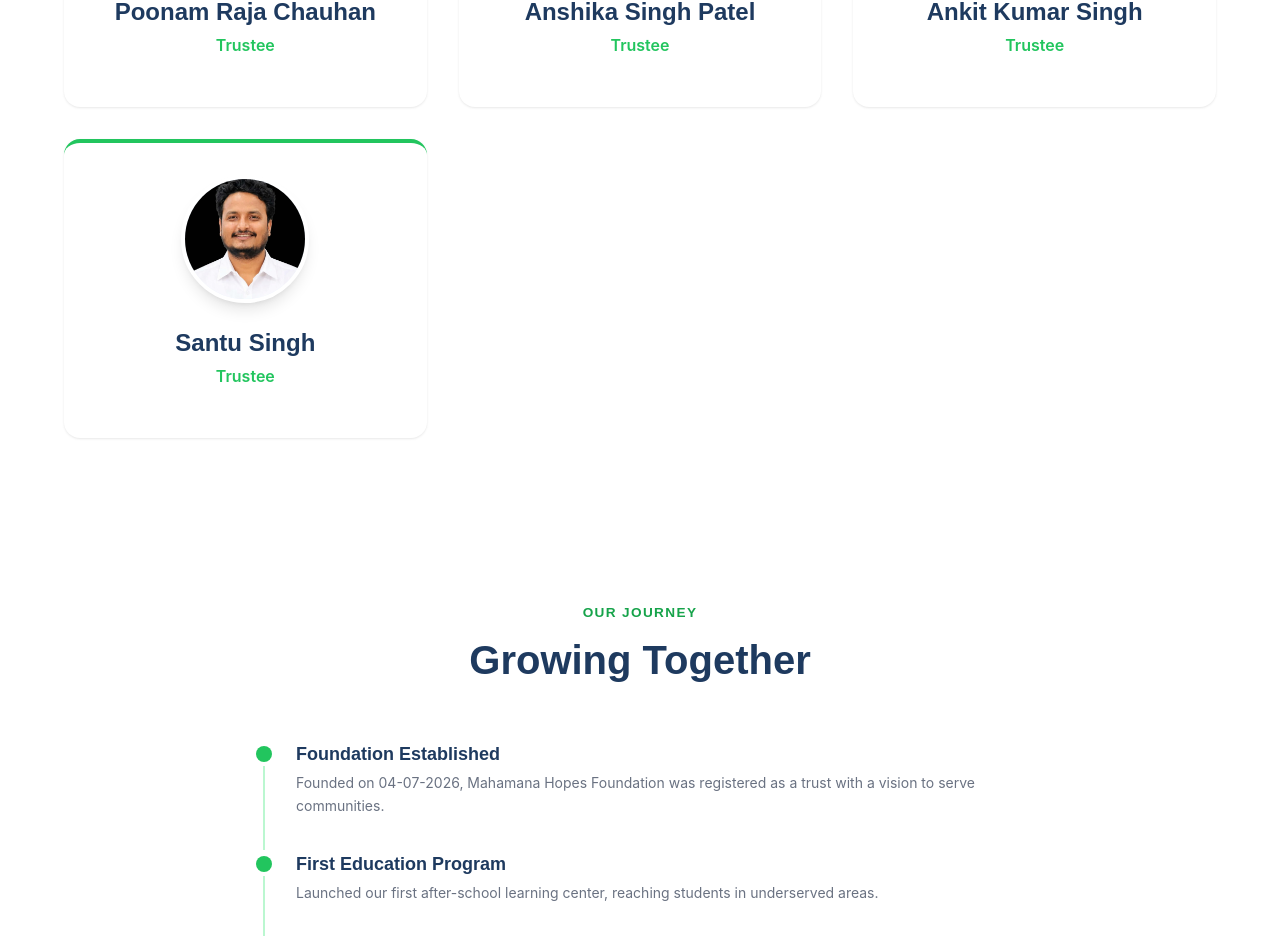
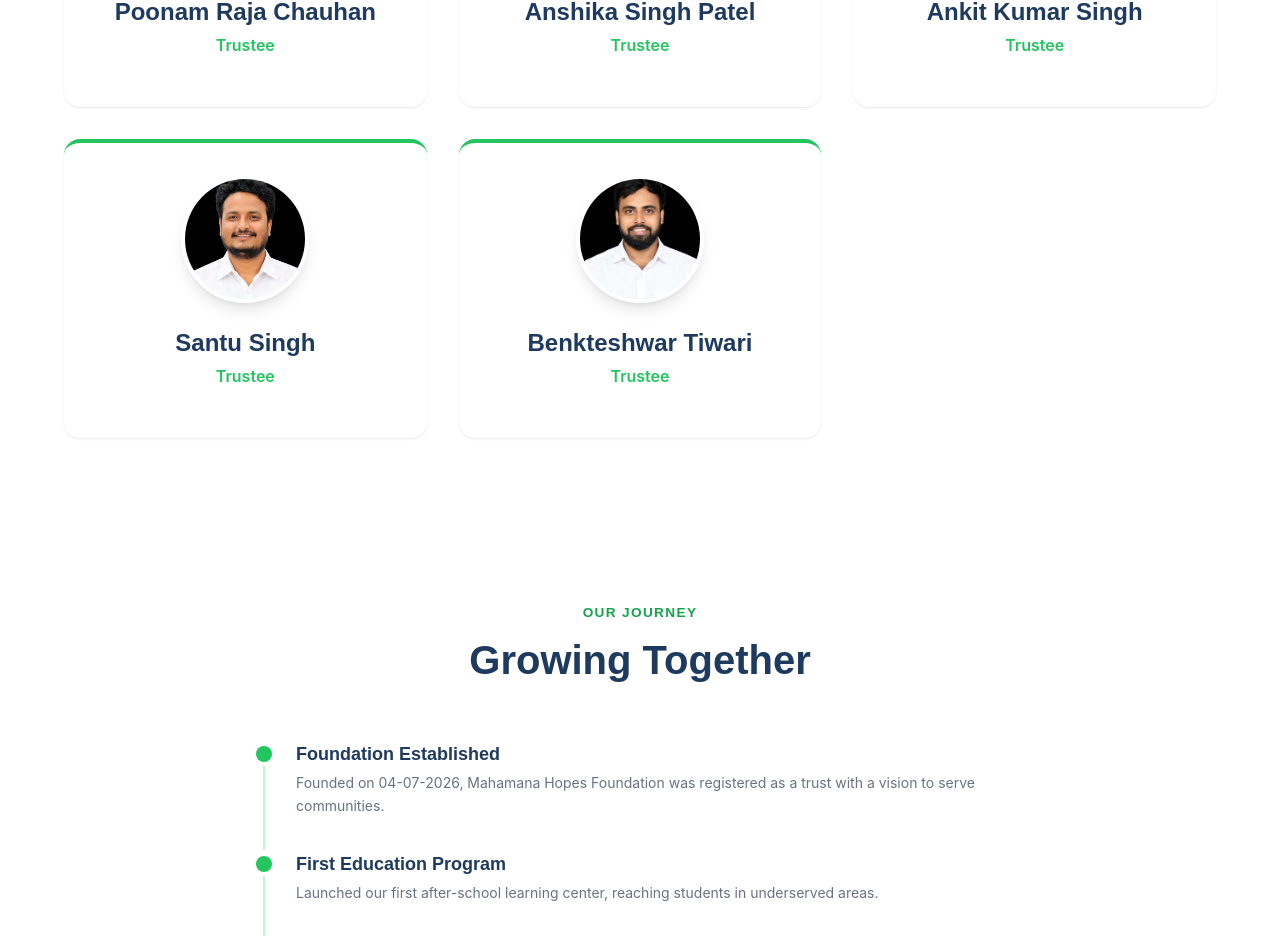
Before and after one commit to Nitinsingh7643/Mahamana-Hopes, a React (Vite) app in the folder client/: page /about in a window 1280 px wide. Shown: the part 2656-3595 px from the top of the page. Built offline with nearby package versions, Linux system fonts and the light colour scheme; no server answers.

Commit message:
Add Trustee Benkteshwar Tiwari

```diff
--- a/client/src/pages/About.tsx
+++ b/client/src/pages/About.tsx
@@ -219,6 +219,16 @@ export default function About() {
                 <p className="text-green-500 font-semibold mb-4">Trustee</p>
               </div>
             </AnimatedSection>
+
+            <AnimatedSection delay={1.0}>
+              <div className="card p-8 text-center group border-t-4 border-green-500 h-full">
+                <div className="w-32 h-32 mx-auto rounded-full bg-primary-50 flex items-center justify-center mb-6 overflow-hidden border-4 border-white shadow-lg group-hover:scale-105 transition-transform duration-300">
+                  <img src="/trustee-5.jpg" alt="Benkteshwar Tiwari" className="w-full h-full object-cover" />
+                </div>
+                <h3 className="font-heading font-bold text-primary-500 text-2xl mb-1">Benkteshwar Tiwari</h3>
+                <p className="text-green-500 font-semibold mb-4">Trustee</p>
+              </div>
+            </AnimatedSection>
           </div>
         </div>
       </section>
```
Also changed, not shown: client/public/Trustee_Benkteshwar tiwari.jpg (added), client/public/trustee-5.jpg (added).
